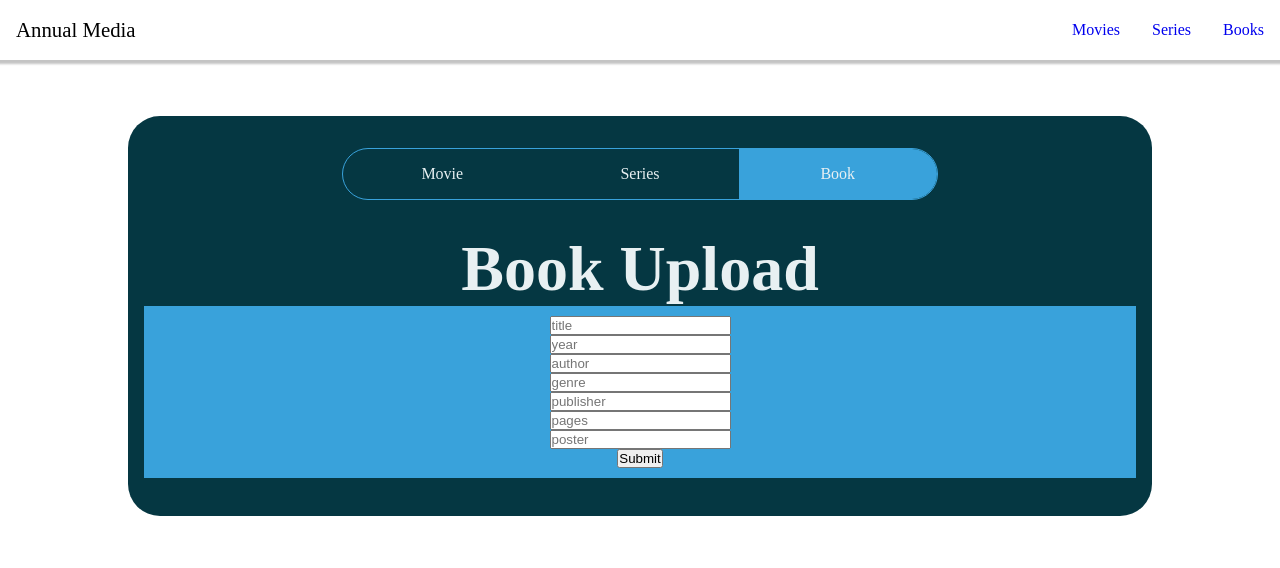
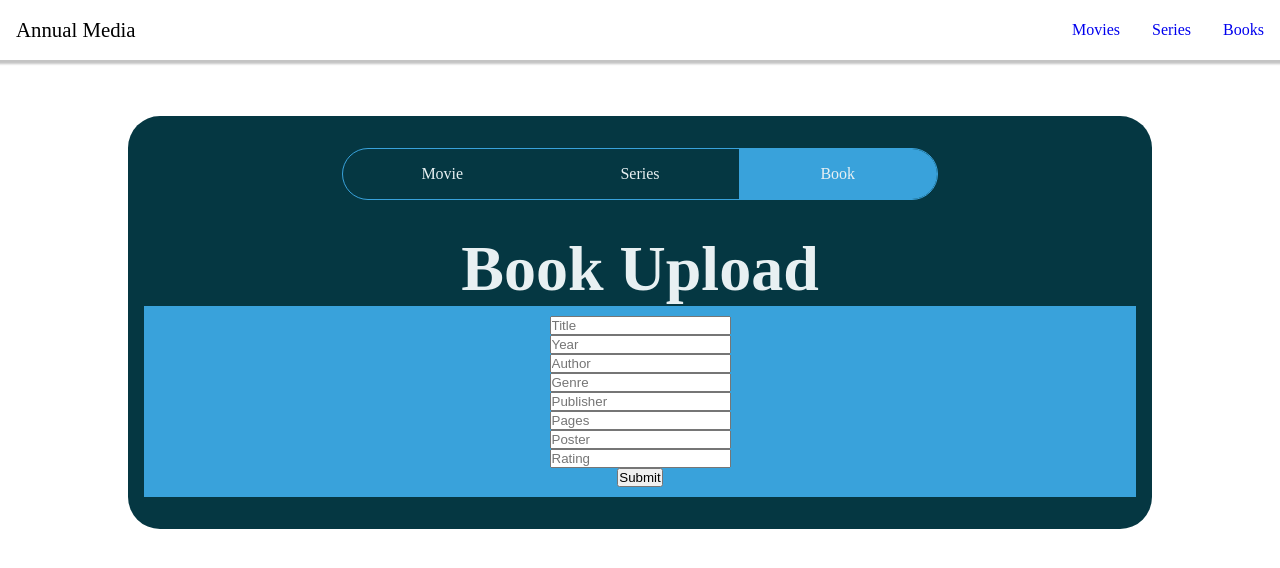
Before and after one commit to miskhill/annualmedia, a React (Create React App) app: page / in a window 1280 px wide. Both pictures are taken after a click on the item "Book". Shown: the top 568 px of the page. Built offline with nearby package versions, Linux system fonts and the light colour scheme.

Commit message:
Rating added for books colour popup

```diff
--- a/src/components/upload/bookUploadCard.js
+++ b/src/components/upload/bookUploadCard.js
@@ -41,32 +41,35 @@ const BookUploadCard = () => {
     <>
       <h1>Book Upload</h1>
       <form onSubmit={handleSubmit(onSubmit)} style={mystyle}>
-        <input placeholder='title' {...register('title', { required: true })} />
+        <input placeholder='Title' {...register('title', { required: true })} />
         {errors.title && <span>The title is required</span>}
 
-        <input placeholder='year' {...register('year', { required: true })} />
+        <input placeholder='Year' {...register('year', { required: true })} />
         {errors.year && <span>The year is required</span>}
 
         <input
-          placeholder='author'
+          placeholder='Author'
           {...register('author', { required: true })}
         />
         {errors.author && <span>The author is required</span>}
 
         <input
-          placeholder='genre'
+          placeholder='Genre'
           {...register('genre', { required: true })}
         />
         {errors.genre && <span>The genre is required</span>}
 
-        <input placeholder='publisher' {...register('publisher')} />
+        <input placeholder='Publisher' {...register('publisher')} />
         {errors.publisher && <span>The publisher is required</span>}
 
-        <input placeholder='pages' {...register('pages')} />
+        <input placeholder='Pages' {...register('pages')} />
         {errors.pages && <span>The amount of pages is required</span>}
 
-        <input placeholder='poster' {...register('poster')} />
+        <input placeholder='Poster' {...register('poster')} />
         {errors.poster && <span>The poster is required</span>}
+
+        <input placeholder='Rating' {...register('rating')} />
+        {errors.rating && <span>The rating is required</span>}
 
         <input type='submit' />
       </form>
--- a/src/components/upload/seriesUploadCard.js
+++ b/src/components/upload/seriesUploadCard.js
@@ -79,7 +79,7 @@ const SeriesUploadCard = () => {
         />
         {errors.website && <span>The website is required</span>}
 
-        <input type='submit' onClick={()=> toast('error') } />
+        <input type='submit' onClick={()=> toast.error('error') } />
       </form>
     </>
   );
```
Also changed, not shown: 1 other file (tests, documents, lock files or other folders).
